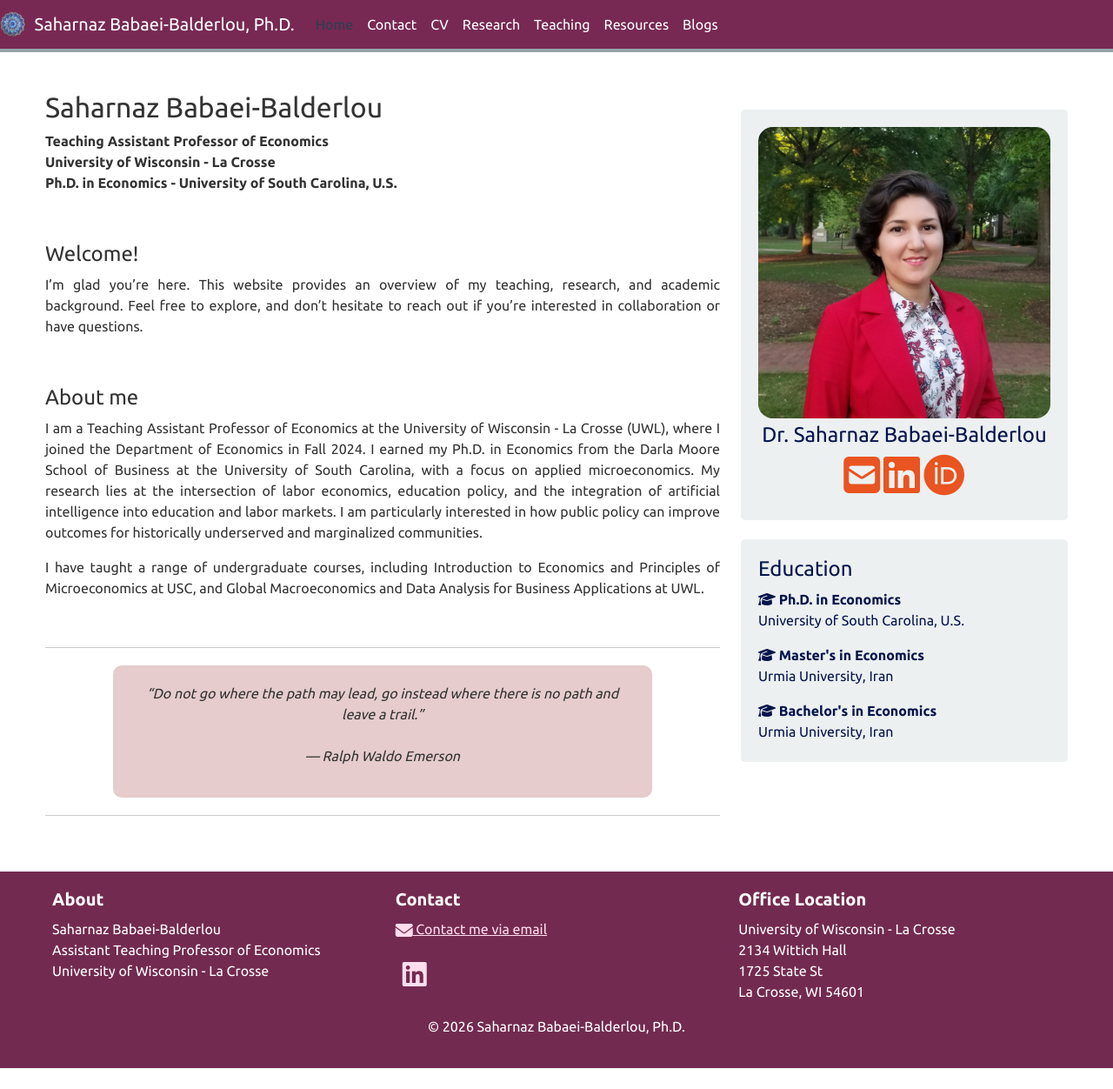
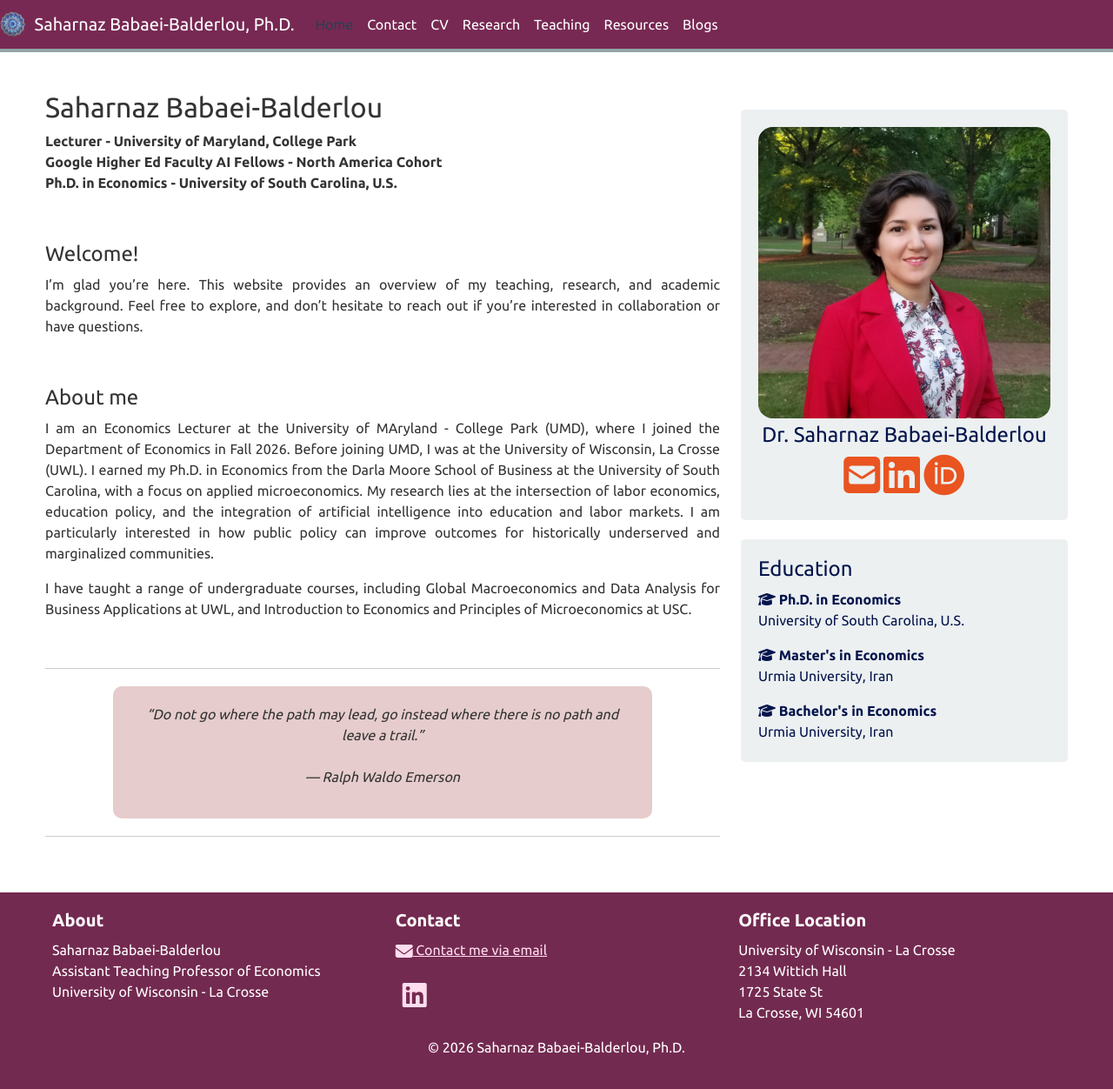
Before and after one commit to saharnazb/saharnazb.github.io, a Jekyll site: the page built from _pages/home.md, in a window 1280 px wide and 1252 px high. Shown: the whole window at 87% size. Built offline with Jekyll 4.4.1, drawn with Linux system fonts in a browser that asks for light colours; nearby versions of some CDN libraries; library files that are not in the unit come from our copies; a style sheet for code colours, icons or effects is not loaded.

Commit message:
Update bio home.md

```diff
--- a/_pages/home.md
+++ b/_pages/home.md
@@ -26,8 +26,8 @@ permalink: /
 
 ## Saharnaz Babaei-Balderlou
 
-**Teaching Assistant Professor of Economics** \\
-**University of Wisconsin - La Crosse**  \\
+**Lecturer - University of Maryland, College Park** \\
+**Google Higher Ed Faculty AI Fellows - North America Cohort**  \\
 **Ph.D. in Economics - University of South Carolina, U.S.**
 
 
@@ -45,9 +45,9 @@ I'm glad you're here. This website provides an overview of my teaching, research
 #### About me
 
 <div class="justified">
-I am a Teaching Assistant Professor of Economics at the University of Wisconsin - La Crosse (UWL), where I joined the Department of Economics in Fall 2024. I earned my Ph.D. in Economics from the Darla Moore School of Business at the University of South Carolina, with a focus on applied microeconomics. My research lies at the intersection of labor economics, education policy, and the integration of artificial intelligence into education and labor markets. I am particularly interested in how public policy can improve outcomes for historically underserved and marginalized communities.
+I am an Economics Lecturer at the University of MAryland - College Park (UMD), where I joined the Department of Economics in Fall 2026. Before joining UMD, I was at the University of Wisconsin, La Crosse (UWL). I earned my Ph.D. in Economics from the Darla Moore School of Business at the University of South Carolina, with a focus on applied microeconomics. My research lies at the intersection of labor economics, education policy, and the integration of artificial intelligence into education and labor markets. I am particularly interested in how public policy can improve outcomes for historically underserved and marginalized communities.
 
-  I have taught a range of undergraduate courses, including Introduction to Economics and Principles of Microeconomics at USC, and Global Macroeconomics and Data Analysis for Business Applications at UWL.
+  I have taught a range of undergraduate courses, including Global Macroeconomics and Data Analysis for Business Applications at UWL, and Introduction to Economics and Principles of Microeconomics at USC.
 
 </div>
 
```
